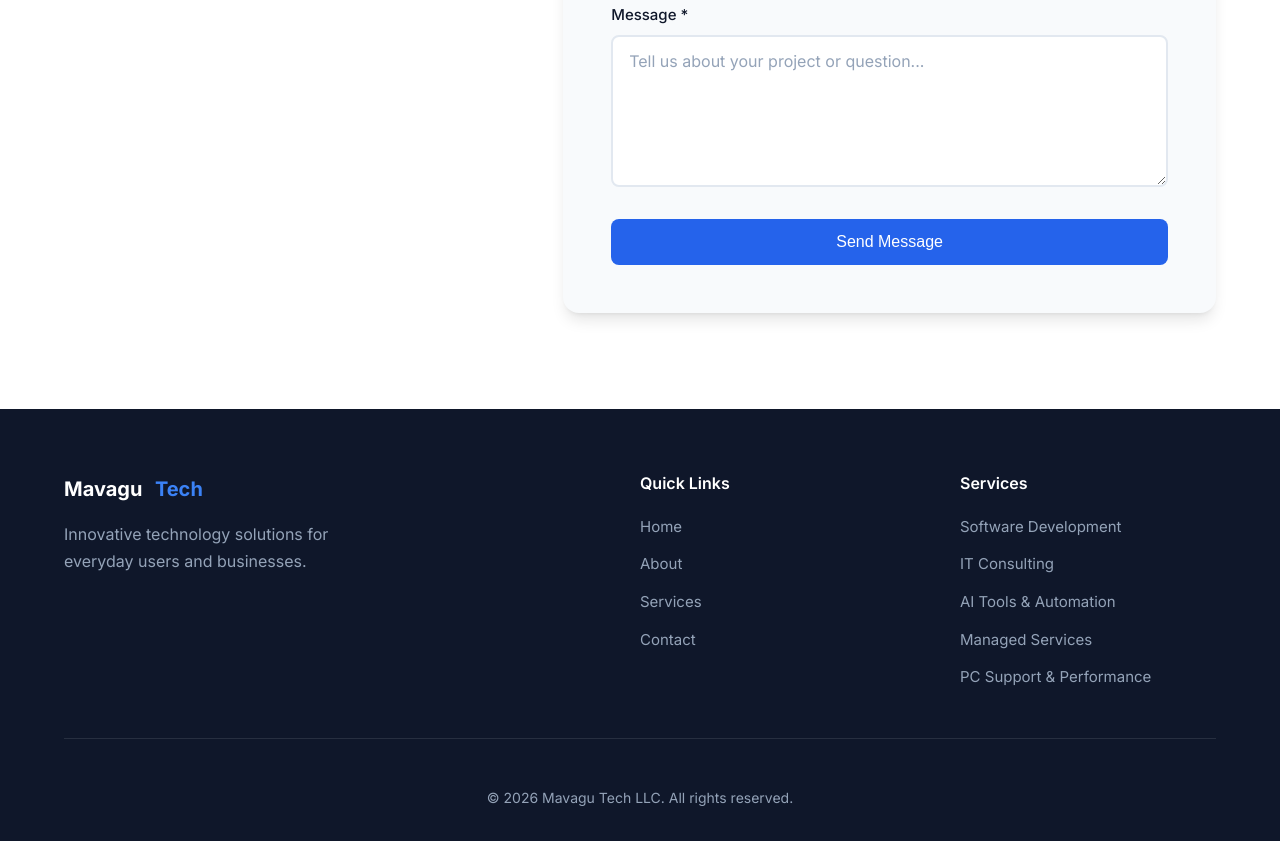
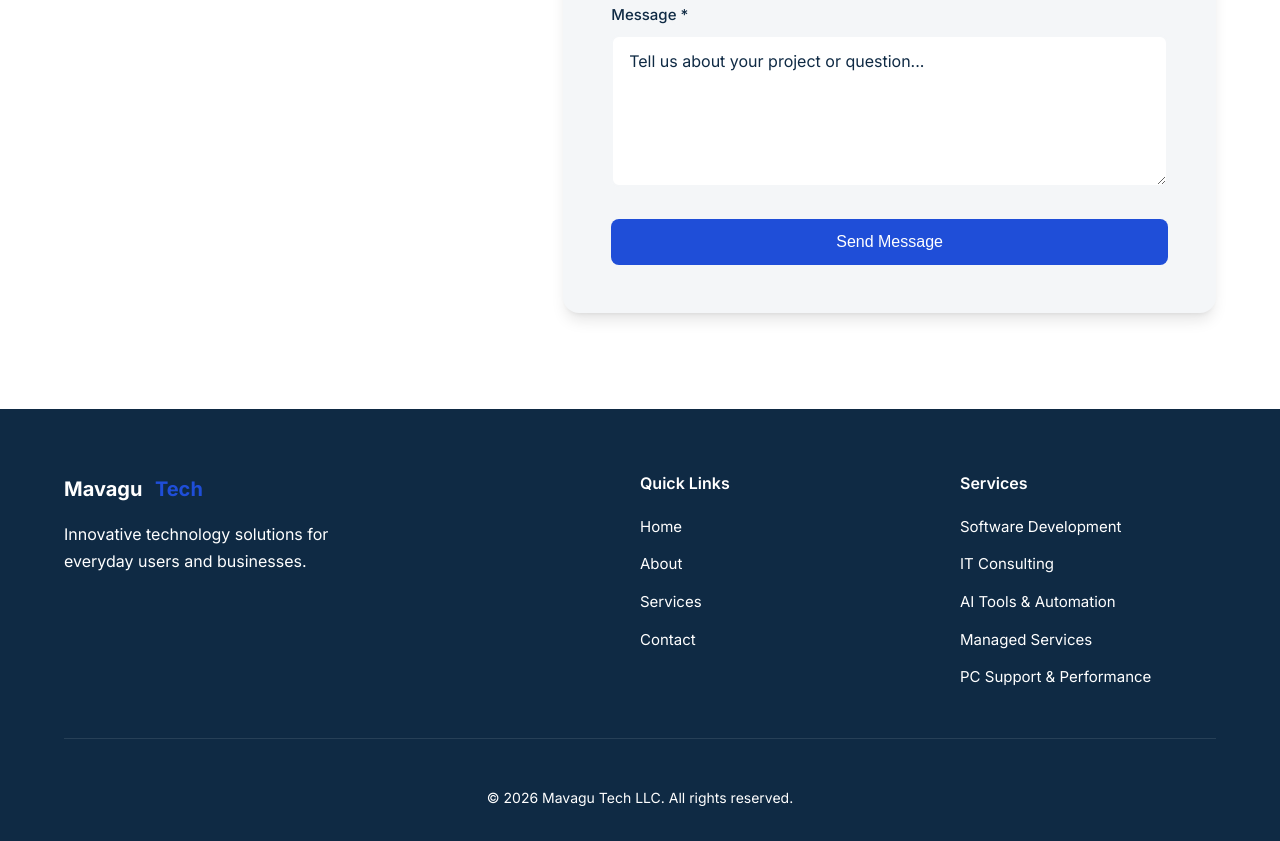
Before and after one commit to anavhinojosa/mavagutech, a plain HTML site: page contact.html in a window 1280 px wide. Shown: the part 1073-1914 px from the top of the page. Drawn offline with Linux system fonts and the light colour scheme.

Commit message:
changes colors

```diff
--- a/css/styles.css
+++ b/css/styles.css
@@ -2,21 +2,21 @@
    CSS Variables
 ========================= */
 :root {
-  --primary-color: #2563eb;
-  --primary-dark: #1d4ed8;
-  --primary-light: #3b82f6;
-  --secondary-color: #0f172a;
-  --accent-color: #06b6d4;
+  --primary-color: #1f4ed8;
+  --primary-dark: #0f2a44;
+  --primary-light: #1f4ed8;
+  --secondary-color: #0f2a44;
+  --accent-color: #1f4ed8;
 
-  --text-primary: #1e293b;
-  --text-secondary: #64748b;
-  --text-light: #94a3b8;
+  --text-primary: #000000;
+  --text-secondary: #0f2a44;
+  --text-light: #0f2a44;
 
   --bg-primary: #ffffff;
-  --bg-secondary: #f8fafc;
-  --bg-dark: #0f172a;
+  --bg-secondary: #f4f6f8;
+  --bg-dark: #0f2a44;
 
-  --border-color: #e2e8f0;
+  --border-color: #f4f6f8;
 
   --shadow-sm: 0 1px 2px 0 rgb(0 0 0 / 0.05);
   --shadow-md: 0 4px 6px -1px rgb(0 0 0 / 0.1), 0 2px 4px -2px rgb(0 0 0 / 0.1);
@@ -320,7 +320,7 @@ h3 {
    Page Hero
 ========================= */
 .page-hero {
-  background: linear-gradient(135deg, var(--bg-secondary) 0%, #e0f2fe 100%);
+  background: linear-gradient(135deg, var(--bg-secondary) 0%, var(--bg-primary) 100%);
   padding: 6rem 0 4rem;
   text-align: center;
 }
@@ -897,7 +897,7 @@ section {
 .contact-form textarea:focus {
   outline: none;
   border-color: var(--primary-color);
-  box-shadow: 0 0 0 3px rgba(37, 99, 235, 0.1);
+  box-shadow: 0 0 0 3px rgba(31, 78, 216, 0.1);
 }
 
 .contact-form input::placeholder,
@@ -952,7 +952,7 @@ section {
 }
 
 .footer-brand p {
-  color: var(--text-light);
+  color: #ffffff;
   line-height: 1.7;
 }
 
@@ -969,12 +969,12 @@ section {
 }
 
 .footer-links a {
-  color: var(--text-light);
+  color: #ffffff;
   font-size: 0.9375rem;
 }
 
 .footer-links a:hover {
-  color: var(--primary-light);
+  color: #ffffff;
 }
 
 .footer-bottom {
@@ -982,7 +982,7 @@ section {
 }
 
 .footer-bottom p {
-  color: var(--text-light);
+  color: #ffffff;
   font-size: 0.875rem;
 }
 
```
Also changed, not shown: colors.txt (added).
